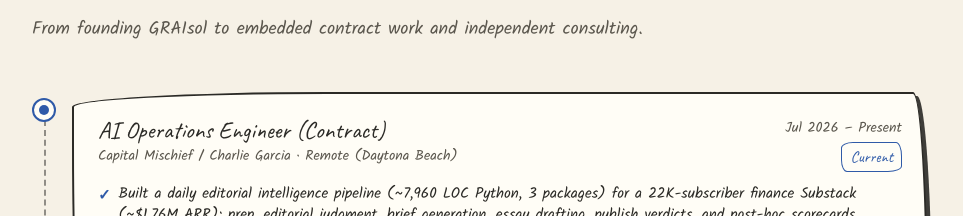
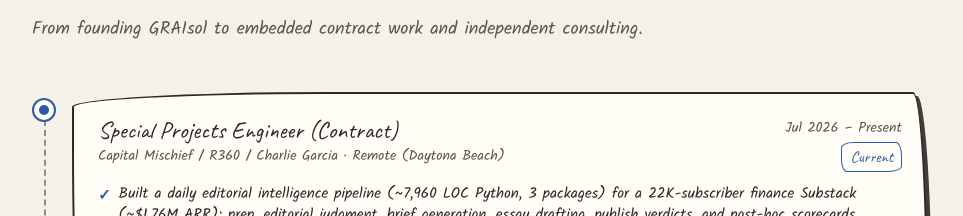
Before and after one commit to griffinwork40/portfolio, a Next.js app: page / in a window 1280 px wide. Shown: the part 4877-5093 px from the top of the page, without its empty margins (160-1123 px from the left). Built offline with nearby package versions, Linux system fonts and the light colour scheme.

Commit message:
content: Special Projects Engineer + add R360 to company line

```diff
--- a/data/content.ts
+++ b/data/content.ts
@@ -296,8 +296,8 @@ export type ExperienceEntry = {
 export const experience: readonly ExperienceEntry[] = [
   {
     id: 'capital-mischief',
-    role: 'AI Operations Engineer (Contract)',
-    company: 'Capital Mischief / Charlie Garcia',
+    role: 'Special Projects Engineer (Contract)',
+    company: 'Capital Mischief / R360 / Charlie Garcia',
     location: 'Remote (Daytona Beach)',
     period: 'Jul 2026 – Present',
     status: 'current',
```
